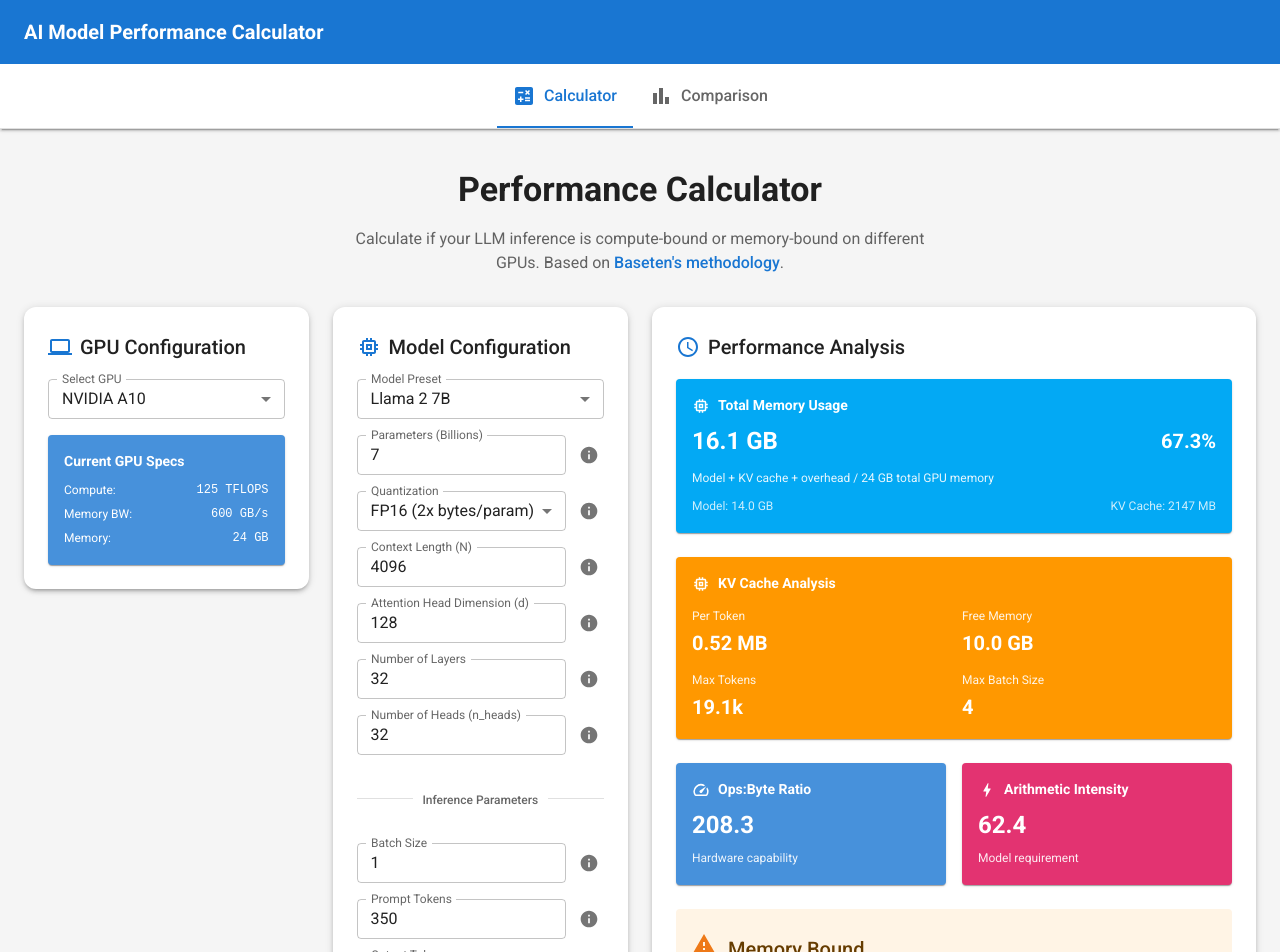
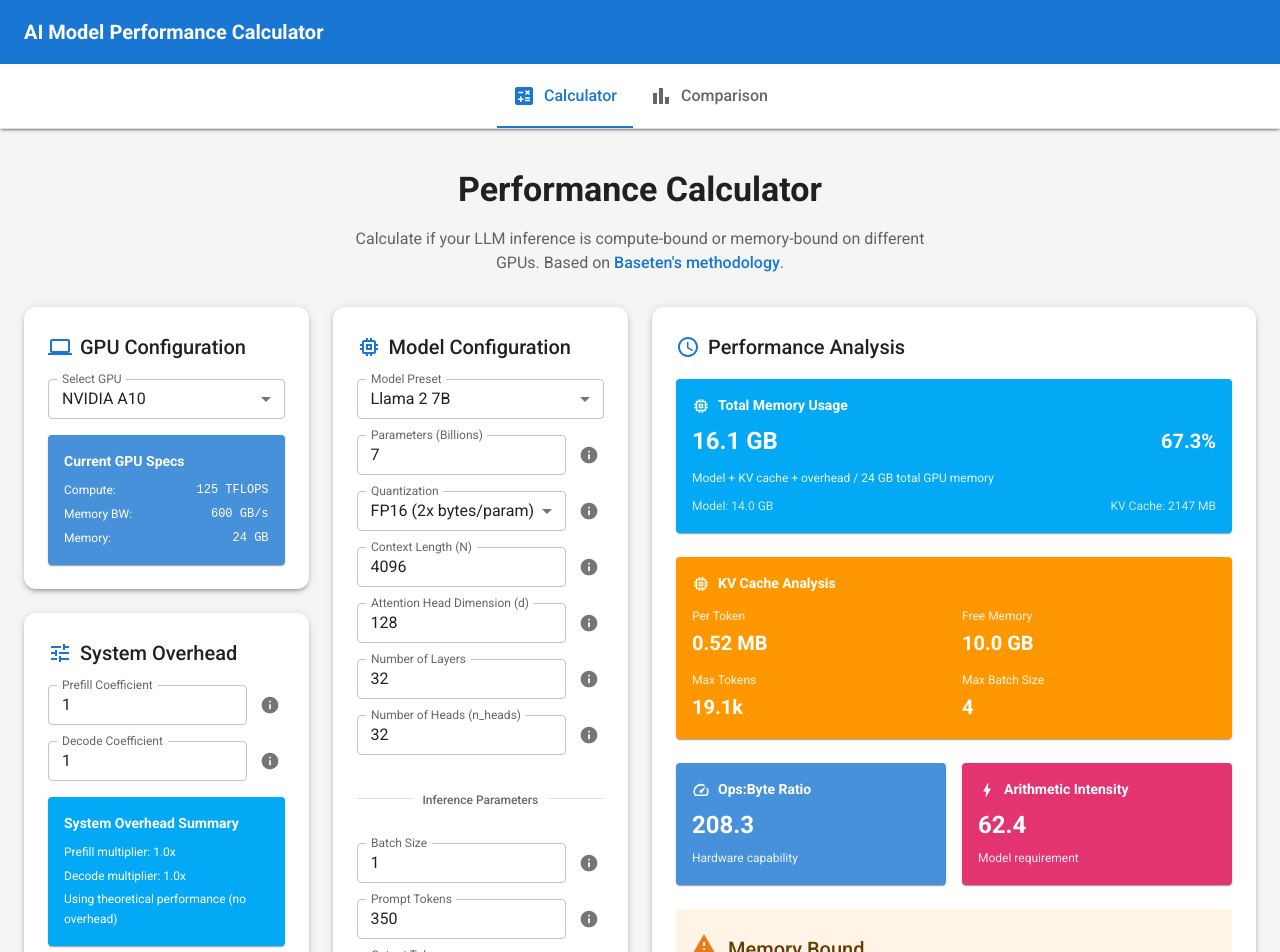
Before and after one commit to NickCao/edge-device-dataset, a React (Vite) app in the folder frontend/: page / in a window 1280 px wide. Shown: the top 952 px of the page. Built offline with nearby package versions, Linux system fonts and the light colour scheme.

Commit message:
Adjust for system overhead

```diff
--- a/frontend/src/components/AIModelCalculator.tsx
+++ b/frontend/src/components/AIModelCalculator.tsx
@@ -16,12 +16,14 @@ import {
   AccessTime as ClockIcon,
   Calculate as CalculateIcon,
   BarChart as BarChartIcon,
+  Tune as TuneIcon,
 } from '@mui/icons-material';
-import type { GPUSpecs, ModelSpecs, CalculationResults } from '../types/calculator';
-import { COMMON_GPUS, DEFAULT_MODEL } from '../types/calculator';
+import type { GPUSpecs, ModelSpecs, CalculationResults, SystemOverhead } from '../types/calculator';
+import { COMMON_GPUS, DEFAULT_MODEL, DEFAULT_SYSTEM_OVERHEAD } from '../types/calculator';
 import { calculatePerformance } from '../utils/calculations';
 import { GPUSelector } from './GPUSelector';
 import { ModelInputs } from './ModelInputs';
+import { SystemOverheadInputs } from './SystemOverheadInputs';
 import { ResultsDisplay } from './ResultsDisplay';
 import { ComparisonChart } from './ComparisonChart';
 
@@ -50,6 +52,7 @@ function TabPanel(props: TabPanelProps) {
 export const AIModelCalculator: React.FC = () => {
   const [selectedGPU, setSelectedGPU] = useState<GPUSpecs>(COMMON_GPUS[1]); // Default to A10
   const [modelSpecs, setModelSpecs] = useState<ModelSpecs>(DEFAULT_MODEL);
+  const [systemOverhead, setSystemOverhead] = useState<SystemOverhead>(DEFAULT_SYSTEM_OVERHEAD);
   const [results, setResults] = useState<CalculationResults | null>(null);
   const [tabValue, setTabValue] = useState(0);
 
@@ -57,13 +60,13 @@ export const AIModelCalculator: React.FC = () => {
     setTabValue(newValue);
   };
 
-  // Calculate results whenever GPU or model specs change
+  // Calculate results whenever GPU, model specs, or system overhead change
   useEffect(() => {
     if (selectedGPU && modelSpecs) {
-      const calculationResults = calculatePerformance(selectedGPU, modelSpecs);
+      const calculationResults = calculatePerformance(selectedGPU, modelSpecs, systemOverhead);
       setResults(calculationResults);
     }
-  }, [selectedGPU, modelSpecs]);
+  }, [selectedGPU, modelSpecs, systemOverhead]);
 
   return (
     <Box sx={{ minHeight: '100vh', backgroundColor: 'background.default' }}>
@@ -145,10 +148,11 @@ export const AIModelCalculator: React.FC = () => {
             <Box sx={{ flex: 1, minWidth: 0 }}>
               <Box sx={{
                 display: 'flex',
-                flexDirection: { xs: 'column', md: 'row' },
+                flexDirection: { xs: 'column', lg: 'row' },
                 gap: 3
               }}>
-                <Box sx={{ flex: 1 }}>
+                {/* GPU and System Overhead Column */}
+                <Box sx={{ flex: 1, display: 'flex', flexDirection: 'column', gap: 3 }}>
                   <Card elevation={3}>
                     <CardContent sx={{ p: 3 }}>
                       <Box sx={{ display: 'flex', alignItems: 'center', mb: 2 }}>
@@ -163,8 +167,24 @@ export const AIModelCalculator: React.FC = () => {
                       />
                     </CardContent>
                   </Card>
+
+                  <Card elevation={3}>
+                    <CardContent sx={{ p: 3 }}>
+                      <Box sx={{ display: 'flex', alignItems: 'center', mb: 2 }}>
+                        <TuneIcon sx={{ mr: 1, color: 'primary.main' }} />
+                        <Typography variant="h6" component="h2">
+                          System Overhead
+                        </Typography>
+                      </Box>
+                      <SystemOverheadInputs
+                        systemOverhead={systemOverhead}
+                        onSystemOverheadChange={setSystemOverhead}
+                      />
+                    </CardContent>
+                  </Card>
                 </Box>
 
+                {/* Model Configuration Column */}
                 <Box sx={{ flex: 1 }}>
                   <Card elevation={3}>
                     <CardContent sx={{ p: 3 }}>
--- a/frontend/src/components/ComparisonChart.tsx
+++ b/frontend/src/components/ComparisonChart.tsx
@@ -35,7 +35,7 @@ import {
   Info as InfoIcon,
 } from '@mui/icons-material';
 import type { ComparisonResult, ModelSpecs } from '../types/calculator';
-import { COMMON_GPUS } from '../types/calculator';
+import { COMMON_GPUS, DEFAULT_SYSTEM_OVERHEAD } from '../types/calculator';
 import { calculatePerformance } from '../utils/calculations';
 
 interface ComparisonChartProps {
@@ -56,7 +56,7 @@ export const ComparisonChart: React.FC<ComparisonChartProps> = ({ availableModel
   const filteredGPUs = COMMON_GPUS.filter(gpu => selectedGPUs.includes(gpu.name));
   const comparisons: ComparisonResult[] = currentModel ? filteredGPUs.map(gpu => ({
     gpu,
-    results: calculatePerformance(gpu, currentModel),
+    results: calculatePerformance(gpu, currentModel, DEFAULT_SYSTEM_OVERHEAD),
   })) : [];
 
   const handleGPUToggle = (gpuName: string) => {
--- /dev/null
+++ b/frontend/src/components/SystemOverheadInputs.tsx
@@ -0,0 +1,92 @@
+import React from 'react';
+import {
+  TextField,
+  Box,
+  Typography,
+  Paper,
+  Tooltip,
+  IconButton,
+} from '@mui/material';
+import { Info as InfoIcon } from '@mui/icons-material';
+import type { SystemOverhead } from '../types/calculator';
+
+interface SystemOverheadInputsProps {
+  systemOverhead: SystemOverhead;
+  onSystemOverheadChange: (overhead: SystemOverhead) => void;
+}
+
+export const SystemOverheadInputs: React.FC<SystemOverheadInputsProps> = ({
+  systemOverhead,
+  onSystemOverheadChange
+}) => {
+  const handleInputChange = (field: keyof SystemOverhead, value: number) => {
+    onSystemOverheadChange({ ...systemOverhead, [field]: value });
+  };
+
+  return (
+    <Box sx={{ display: 'flex', flexDirection: 'column', gap: 2 }}>
+      {/* Prefill Coefficient */}
+      <Box sx={{ display: 'flex', alignItems: 'center', gap: 1 }}>
+        <TextField
+          label="Prefill Coefficient"
+          type="number"
+          value={systemOverhead.prefillCoefficient}
+          onChange={(e) => handleInputChange('prefillCoefficient', parseFloat(e.target.value) || 1.0)}
+          size="small"
+          fullWidth
+          placeholder="1.0"
+          inputProps={{ min: 0.1, max: 10.0, step: 0.1 }}
+        />
+        <Tooltip title="Multiplier for prefill time calculations (1.0 = theoretical baseline, >1.0 = slower, <1.0 = faster due to system overhead)" placement="top">
+          <IconButton size="small">
+            <InfoIcon fontSize="small" />
+          </IconButton>
+        </Tooltip>
+      </Box>
+
+      {/* Decode Coefficient */}
+      <Box sx={{ display: 'flex', alignItems: 'center', gap: 1 }}>
+        <TextField
+          label="Decode Coefficient"
+          type="number"
+          value={systemOverhead.decodeCoefficient}
+          onChange={(e) => handleInputChange('decodeCoefficient', parseFloat(e.target.value) || 1.0)}
+          size="small"
+          fullWidth
+          placeholder="1.0"
+          inputProps={{ min: 0.1, max: 10.0, step: 0.1 }}
+        />
+        <Tooltip title="Multiplier for decode/time-per-token calculations (1.0 = theoretical baseline, >1.0 = slower, <1.0 = faster due to system overhead)" placement="top">
+          <IconButton size="small">
+            <InfoIcon fontSize="small" />
+          </IconButton>
+        </Tooltip>
+      </Box>
+
+      {/* Summary */}
+      <Paper sx={{ p: 2, backgroundColor: 'info.light', color: 'info.contrastText' }}>
+        <Typography variant="subtitle2" sx={{ mb: 1, fontWeight: 'bold' }}>
+          System Overhead Summary
+        </Typography>
+        <Box sx={{ display: 'flex', flexDirection: 'column', gap: 0.5 }}>
+          <Typography variant="caption">
+            Prefill multiplier: {systemOverhead.prefillCoefficient.toFixed(1)}x
+          </Typography>
+          <Typography variant="caption">
+            Decode multiplier: {systemOverhead.decodeCoefficient.toFixed(1)}x
+          </Typography>
+          <Typography variant="caption">
+            {systemOverhead.prefillCoefficient === 1.0 && systemOverhead.decodeCoefficient === 1.0
+              ? 'Using theoretical performance (no overhead)'
+              : `Adjusted for system overhead: ${
+                  systemOverhead.prefillCoefficient > 1.0 || systemOverhead.decodeCoefficient > 1.0
+                    ? 'slower than theoretical'
+                    : 'faster than theoretical'
+                }`
+            }
+          </Typography>
+        </Box>
+      </Paper>
+    </Box>
+  );
+};
--- a/frontend/src/types/calculator.ts
+++ b/frontend/src/types/calculator.ts
@@ -15,6 +15,11 @@ export interface ModelSpecs {
   headDimension?: number; // d_head - dimension of a single attention head
   nLayers?: number; // number of transformer layers
   nHeads?: number; // number of attention heads (d_model = d_head * n_heads)
+}
+
+export interface SystemOverhead {
+  prefillCoefficient: number; // multiplier for prefill time calculations (default: 1.0)
+  decodeCoefficient: number; // multiplier for decode/time-per-token calculations (default: 1.0)
 }
 
 export type QuantizationType = 'FP32' | 'FP16' | 'INT8' | 'INT4';
@@ -224,3 +229,8 @@ export const DEFAULT_MODEL: ModelSpecs = {
   nLayers: 32, // Llama 2 7B has 32 layers
   nHeads: 32, // Llama 2 7B has 32 attention heads (d_model = 128 * 32 = 4096)
 };
+
+export const DEFAULT_SYSTEM_OVERHEAD: SystemOverhead = {
+  prefillCoefficient: 1.0, // default multiplier for prefill time calculations
+  decodeCoefficient: 1.0, // default multiplier for decode time calculations
+};
--- a/frontend/src/utils/calculations.ts
+++ b/frontend/src/utils/calculations.ts
@@ -1,4 +1,4 @@
-import type { GPUSpecs, ModelSpecs, CalculationResults, QuantizationInfo } from '../types/calculator';
+import type { GPUSpecs, ModelSpecs, CalculationResults, QuantizationInfo, SystemOverhead } from '../types/calculator';
 import { QUANTIZATION_OPTIONS } from '../types/calculator';
 
 /**
@@ -74,7 +74,7 @@ export function calculateArithmeticIntensity(model: ModelSpecs): number {
  * Calculate time for prefill phase (processing input tokens)
  * Assumes compute-bound operation during prefill
  */
-export function calculatePrefillTime(gpu: GPUSpecs, model: ModelSpecs): number {
+export function calculatePrefillTime(gpu: GPUSpecs, model: ModelSpecs, systemOverhead?: SystemOverhead): number {
   // Prefill time = number of tokens * (number of parameters * 2 FLOP) / compute bandwidth
   // Factor of 2 accounts for forward pass operations
   // Quantization affects compute performance
@@ -82,20 +82,26 @@ export function calculatePrefillTime(gpu: GPUSpecs, model: ModelSpecs): number {
   const totalFlops = model.promptTokens * (model.parameters * 1e9) * 2;
   const effectiveComputeFlops = gpu.computeBandwidth * 1e12 * quantInfo.computeMultiplier;
 
-  return (totalFlops / effectiveComputeFlops) * 1000; // Convert to milliseconds
+  const baseTime = (totalFlops / effectiveComputeFlops) * 1000; // Convert to milliseconds
+  const prefillCoefficient = systemOverhead?.prefillCoefficient ?? 1.0;
+
+  return baseTime * prefillCoefficient;
 }
 
 /**
  * Calculate time per token during generation phase
  * Assumes memory-bound operation for single token generation
  */
-export function calculateTimePerToken(gpu: GPUSpecs, model: ModelSpecs): number {
+export function calculateTimePerToken(gpu: GPUSpecs, model: ModelSpecs, systemOverhead?: SystemOverhead): number {
   // Time per token = model size in bytes / memory bandwidth
   // Model size depends on quantization
   const modelSizeBytes = calculateModelSizeBytes(model);
   const memoryBytesPerSecond = gpu.memoryBandwidth * 1e9;
 
-  return (modelSizeBytes / memoryBytesPerSecond) * 1000; // Convert to milliseconds
+  const baseTime = (modelSizeBytes / memoryBytesPerSecond) * 1000; // Convert to milliseconds
+  const decodeCoefficient = systemOverhead?.decodeCoefficient ?? 1.0;
+
+  return baseTime * decodeCoefficient;
 }
 
 /**
@@ -242,14 +248,14 @@ function checkPerformanceWarning(throughput: number): {
 /**
  * Main calculation function that computes all performance metrics
  */
-export function calculatePerformance(gpu: GPUSpecs, model: ModelSpecs): CalculationResults {
+export function calculatePerformance(gpu: GPUSpecs, model: ModelSpecs, systemOverhead?: SystemOverhead): CalculationResults {
   const opsToByteRatio = calculateOpsToByteRatio(gpu, model);
   const arithmeticIntensity = calculateArithmeticIntensity(model);
   const bottleneck = determineBottleneck(opsToByteRatio, arithmeticIntensity);
   const memoryCheck = checkMemoryFit(gpu, model);
 
-  const prefillTime = calculatePrefillTime(gpu, model);
-  const timePerToken = calculateTimePerToken(gpu, model);
+  const prefillTime = calculatePrefillTime(gpu, model, systemOverhead);
+  const timePerToken = calculateTimePerToken(gpu, model, systemOverhead);
   const totalGenerationTime = calculateTotalGenerationTime(
     prefillTime,
     timePerToken,
```
